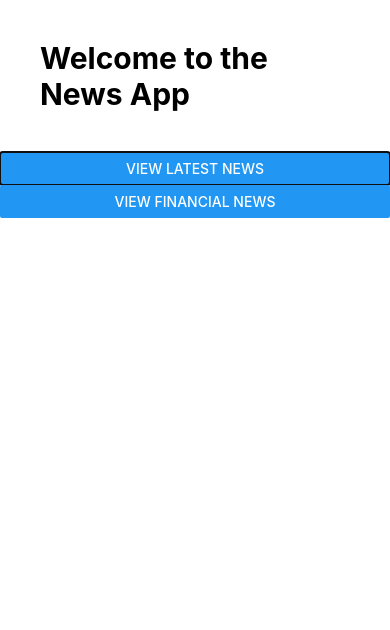
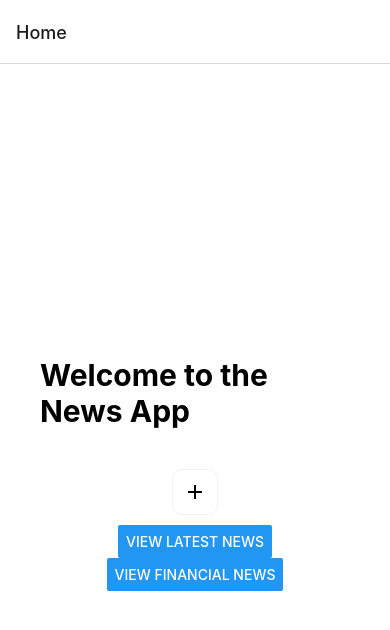
Before and after one commit to SebastianMuzalewski/NewsApp, a React Native app: screen /Home in a window 390 px wide. Shown: the top 630 px of the page. Built offline with nearby package versions, Linux system fonts and the light colour scheme.

Commit message:
home page updated, new modal added with some functionality that is needed for the app

```diff
--- a/components/Home.js
+++ b/components/Home.js
@@ -1,7 +1,10 @@
 /* @Page: 1 | Home Page
  * Breifing: Component is used to render home page of the application.
 
-  The home page will cotain
+
+
+  This home page will focus on ourr ability to demonstrate navigation between pages, and using
+  the Modal component, Pressable component will also be incorporated into this section.
 
  */
 
@@ -10,61 +13,79 @@ import ViewLatest from './ViewLatest';
 
 import { NavigationContainer } from '@react-navigation/native';
 
+import React from 'react';
+import { StyleSheet, Text, View, TextInput, Button, Modal } from 'react-native';
+// our components imported above.
+import { Alert } from 'react-native';
+import { Pressable } from 'react-native';
+// pressable imported for modal to be interactive.
+import { useState } from 'react';
+// import useState to track our modal state.
 
-import React from 'react'
-import { StyleSheet, Text, View, TextInput, Button, Modal} from 'react-native';
-import { Alert } from 'react-native';
-
-
+import { MaterialIcons } from '@expo/vector-icons';
+// Just a package that was founded which has icons we can use, if needed.
 
 function Home({ navigation }) {
+  // a state will need to be tracking our modal.
+  const [modalOpen, setModalOpen] = useState(false);
+
   return (
-    // make a view in a modal to display home page, make a button to navigate to the viewLatest page and make a button to navigate to the financial news page and put them in an alert to let the user know they are being navigated to a new page
     <View style={styles.container}>
-
-
-      <Modal>
-
-
       <Text style={styles.text}>Welcome to the News App</Text>
 
+      <Modal
+        visible={modalOpen}
+        animationType="fade"
+        style={styles.modalSection}
+      >
+        <View style={styles.modalContent}>
+          <MaterialIcons
+            name="close"
+            size={24}
+            style={styles.modalToggle}
+            onPress={() => setModalOpen(false)}
+          />
+
+          <Text style={styles.modalText}>
+            This is a react native application that will be used to demonstrate
+            Jonathan and Sebastian's abilities to create a mobile application.
+          </Text>
+        </View>
+      </Modal>
+
+      <MaterialIcons
+        name="add"
+        size={24}
+        style={styles.modalToggle}
+        onPress={() => setModalOpen(true)}
+      />
 
       <Button
-
         title="View Latest News"
         onPress={() => navigation.navigate('ViewLatest')}
         styles={styles.button}
       ></Button>
-
 
       <Button
         title="View Financial News"
         onPress={() => navigation.navigate('FinancialNews')}
         styles={styles.button}
       ></Button>
-
-
-
-      </Modal>
-
-
-
     </View>
-
-
-  )
+  );
 }
 
 const styles = StyleSheet.create({
   container: {
+    backgroundColor: '#CF1D4',
     flex: 1,
-    backgroundColor: 'skyblue',
+    backgroundColor: 'white',
     alignItems: 'center',
     justifyContent: 'center',
   },
   text: {
-
     padding: 40,
+    position: 'relative',
     fontSize: 30,
     color: 'black',
     fontWeight: 'bold',
@@ -82,9 +103,57 @@ const styles = StyleSheet.create({
   button: {
     alignItems: 'center',
     backgroundColor: '#DDDDDD',
+    padding: 40,
+  },
+  buttonOpen: {
+    backgroundColor: '#F194FF',
+  },
+  buttonClose: {
+    backgroundColor: '#2196F3',
+  },
+  textStyle: {
+    color: 'white',
+    fontWeight: 'bold',
+    textAlign: 'center',
+  },
+  modalText: {
+    color: 'blue',
+    backgroundColor: 'white',
+    marginBottom: 15,
+    textAlign: 'center',
+  },
+  modalContent: {
+    flex: 1,
+    alignItems: 'center',
+    justifyContent: 'center',
+    backgroundColor: 'white',
+    margin: 20,
+    padding: 35,
+    borderRadius: 20,
+
+    shadowColor: '#000',
+    shadowOffset: {
+      width: 0,
+      height: 2,
+    },
+    shadowOpacity: 0.25,
+    shadowRadius: 4,
+    elevation: 5,
+  },
+  modalToggle: {
+    marginBottom: 10,
+    borderWidth: 1,
+    borderColor: '#f2f2f2',
     padding: 10,
+    borderRadius: 10,
+    alignSelf: 'center',
   },
-})
+  modalSection: {
+    flex: 13,
+    padding: 20,
+    justifyContent: 'center',
+    alignItems: 'center',
+  },
+});
 
-
-export default Home
+export default Home;
--- a/package.json
+++ b/package.json
@@ -9,6 +9,7 @@
     "web": "expo start --web"
   },
   "dependencies": {
+    "@expo/vector-icons": "^13.0.0",
     "@react-navigation/native": "^6.0.16",
     "@react-navigation/native-stack": "^6.9.4",
     "expo": "^47.0.8",
```
Also changed, not shown: 1 other file (tests, documents, lock files or other folders).
